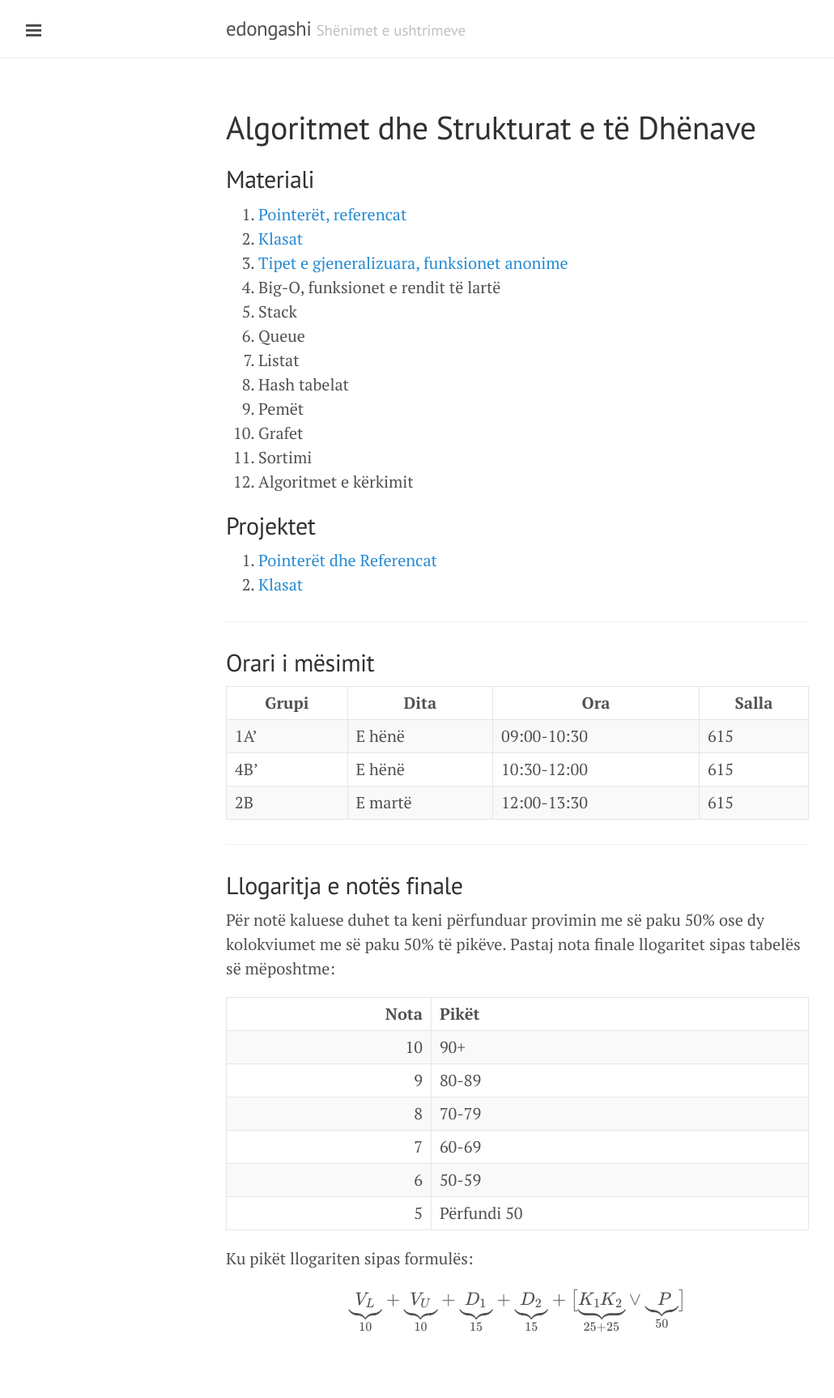
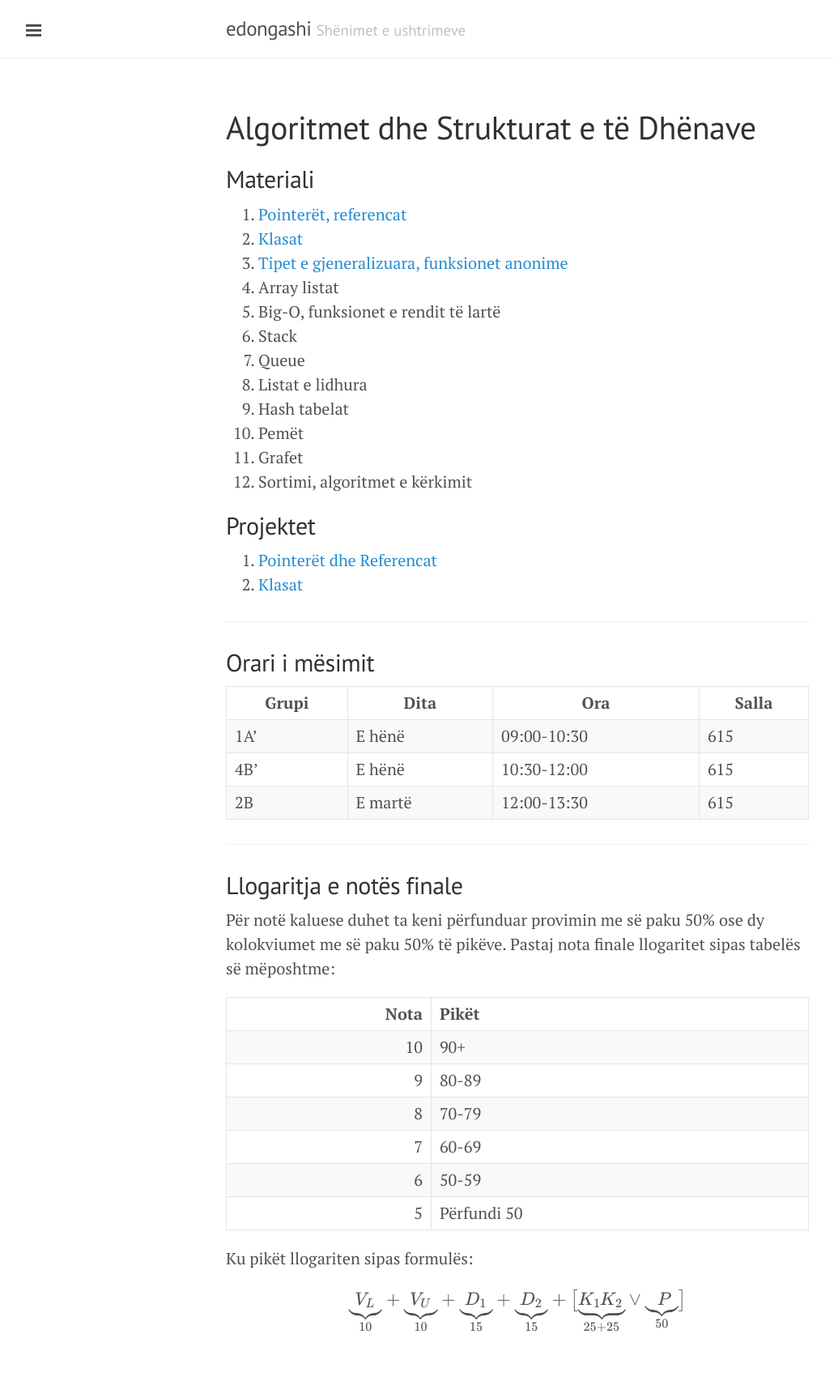
Before and after one commit to edongashi/edongashi.github.io, a Jekyll site: the page built from lendet/algoritmet-dhe-strukturat-e-te-dhenave/index.md, in a window 1280 px wide. Shown: the whole page at 81% size, without its empty margins (1-1031 px from the left). Built offline with Jekyll 4.4.1, drawn with Linux system fonts in a browser that asks for light colours; our own code applies the rules of GitHub Pages for plain Markdown files; formulas are drawn with MathJax 3.

Commit message:
Merge ASDH 11 and 12

```diff
--- a/lendet/algoritmet-dhe-strukturat-e-te-dhenave/index.md
+++ b/lendet/algoritmet-dhe-strukturat-e-te-dhenave/index.md
@@ -12,15 +12,15 @@ suppresshooks: true
 1. [Pointerët, referencat](/lendet/algoritmet-dhe-strukturat-e-te-dhenave/java1)
 2. [Klasat](/lendet/algoritmet-dhe-strukturat-e-te-dhenave/java2)
 3. [Tipet e gjeneralizuara, funksionet anonime](/lendet/algoritmet-dhe-strukturat-e-te-dhenave/java3)
-4. Big-O, funksionet e rendit të lartë
-5. Stack
-6. Queue
-7. Listat
-8. Hash tabelat
-9. Pemët
-10. Grafet
-11. Sortimi
-12. Algoritmet e kërkimit
+4. Array listat
+5. Big-O, funksionet e rendit të lartë
+6. Stack
+7. Queue
+8. Listat e lidhura
+9. Hash tabelat
+10. Pemët
+11. Grafet
+12. Sortimi, algoritmet e kërkimit
 
 ## Projektet
 
```
